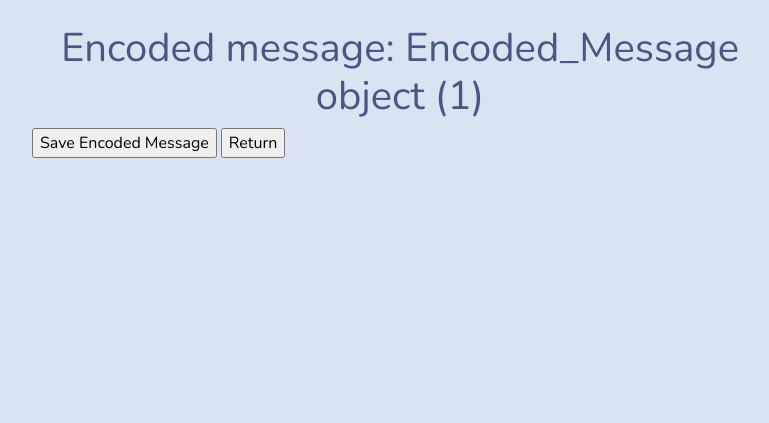
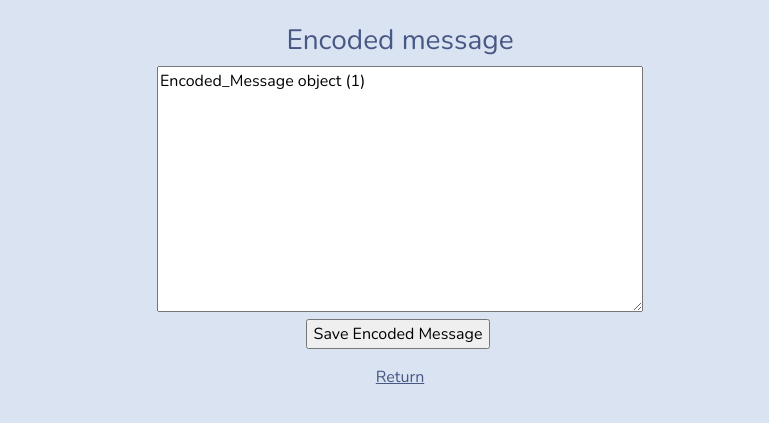
Before and after one commit to NicoGiuliani/caesar-cipher, a Django app: template templates/encode.html in a window 1280 px wide. Shown: the top 423 px of the page, without its empty margins (240-1009 px from the left). Run offline with Django 4.2, Linux system fonts and the light colour scheme; tables that the repository leaves empty hold one stand-in row (values such as "Sample post"); the template is opened without the code that fills it: values that come from a table or form of the project are taken from there, most other values are stand-ins (such as "Sample title", 1, 10 or a date in 2020); some libraries are stand-ins or nearby versions.

Commit message:
Changed how encoded message is displayed

```diff
--- a/templates/encode.html
+++ b/templates/encode.html
@@ -2,18 +2,17 @@
 {% block body %}
 <div class="container">
     <div class="row justify-content-center">
-        <div class="col-8 justify-content-left">
-            <h1>Encoded message: {{encoded_message}}</h1>
-            <form method='POST' action='/' class='me-1' style='float:left'>
+        <div class="col-12">
+            <h3>Encoded message</h3>
+            <textarea readonly name='encoded_message' rows='10' cols='50'>{{encoded_message}}</textarea><br>
+            <form method='POST' action='/' class='me-1 mb-3'>
                 {% csrf_token %}
                 <input type='hidden' name='user_id' value={{user.id}}></input>
                 <input type='hidden' name='encoded_message' value='{{encoded_message}}'></input>
                 <input type='hidden' name='shift' value={{shift}}></input>
                 <input type='submit' value='Save Encoded Message'></input>
             </form>
-            <form action='/' style='float:left'>
-                <input type='submit' value='Return' ></input>
-            </form>
+            <a href='/'>Return</a>
         </div>
     </div>
 </div>
```
